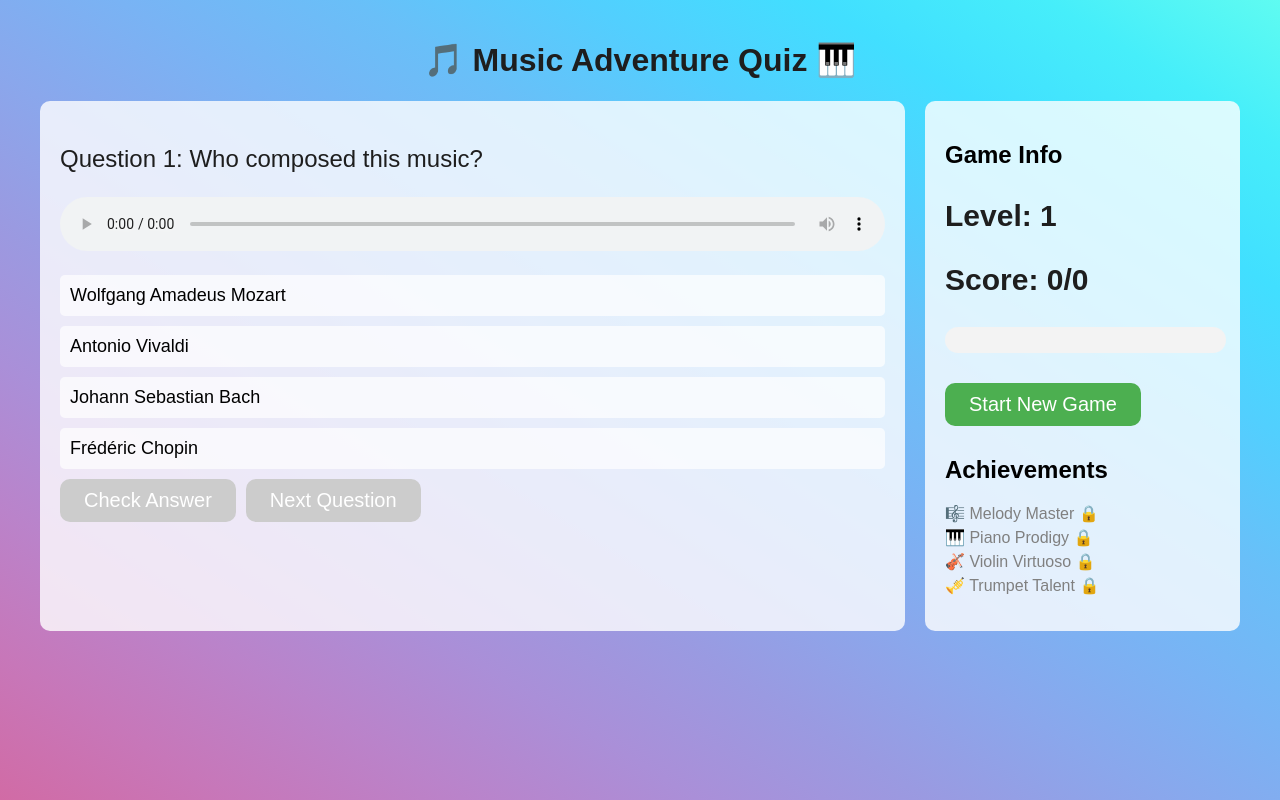
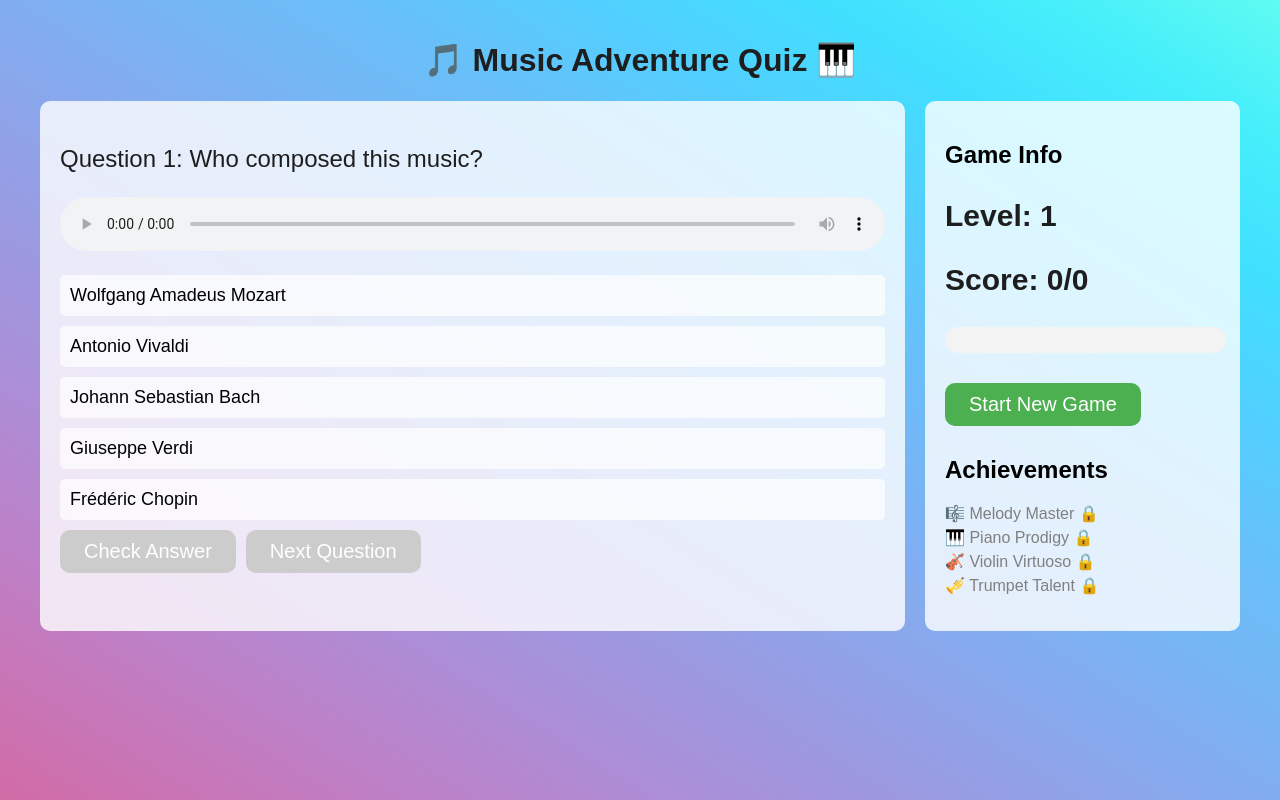
Before and after one commit to mariolambe/classical-music-quiz, a React (Create React App) app: page / in a window 1280 px wide. Built offline with nearby package versions, Linux system fonts and the light colour scheme.

Commit message:
Update App.tsx

```diff
--- a/src/App.tsx
+++ b/src/App.tsx
@@ -26,6 +26,12 @@ const classicalMusicQuiz: Song[] = [
     music_link: "https://upload.wikimedia.org/wikipedia/commons/4/43/JOHN_MICHEL_CELLO-J_S_BACH_CELLO_SUITE_1_in_G_Prelude.ogg",
     image_link: "https://upload.wikimedia.org/wikipedia/commons/6/6a/Johann_Sebastian_Bach.jpg",
     fun_fact: "Bach had 20 children and many of them became musicians too!"
+  },
+  {
+    composer: "Giuseppe Verdi",
+    music_link: "https://upload.wikimedia.org/wikipedia/commons/d/dc/ICBSA_Verdi_-_Il_trovatore%2C_Tacea_la_notte_placida.ogg",
+    image_link: "https://upload.wikimedia.org/wikipedia/commons/1/19/Verdi_by_Giovanni_Boldini.jpg",
+    fun_fact: "Giuseppe Verdi was so passionate about gardening that he once said if he hadn’t been a composer, he would have been a farmer!"
   },
   {
     composer: "Frédéric Chopin",
```
